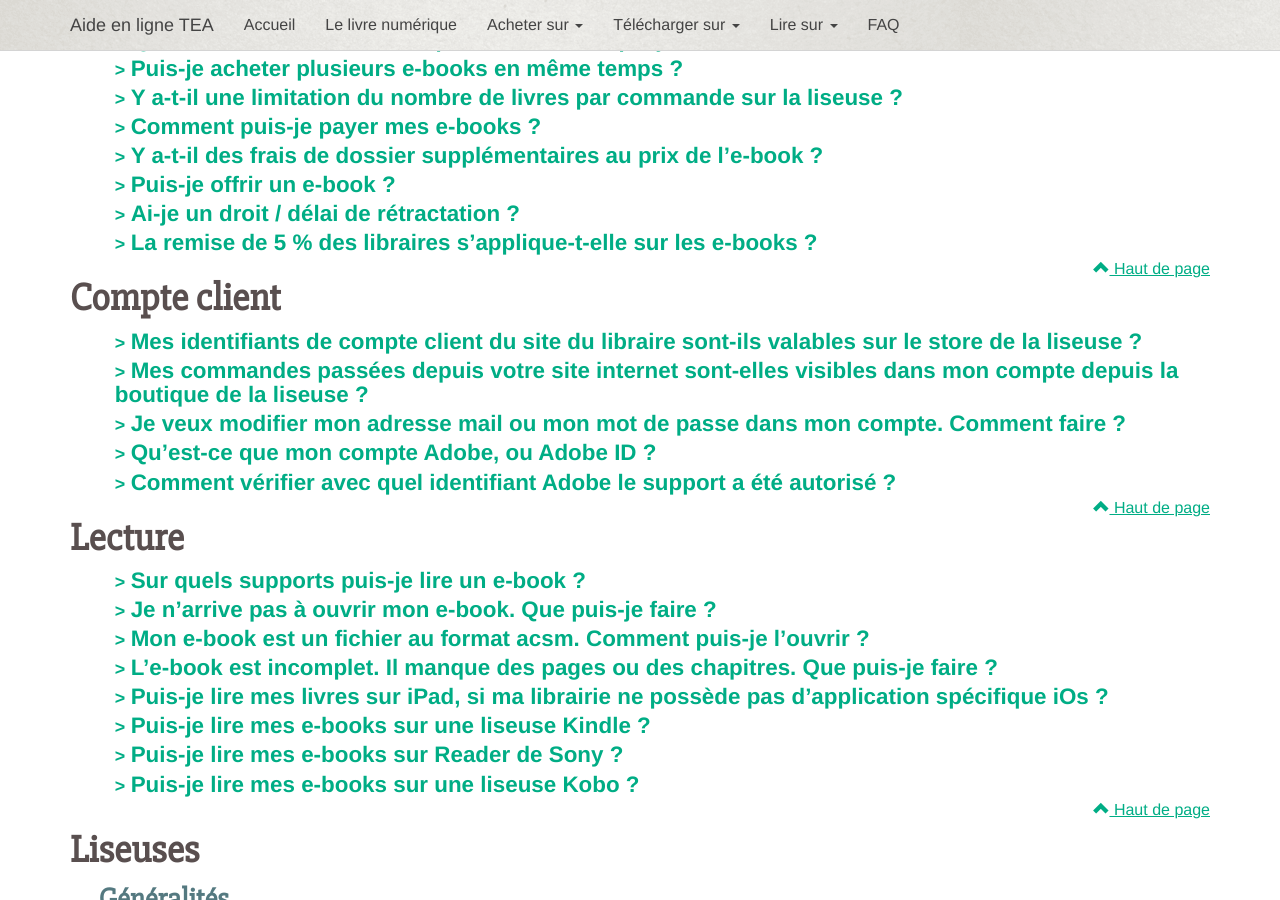
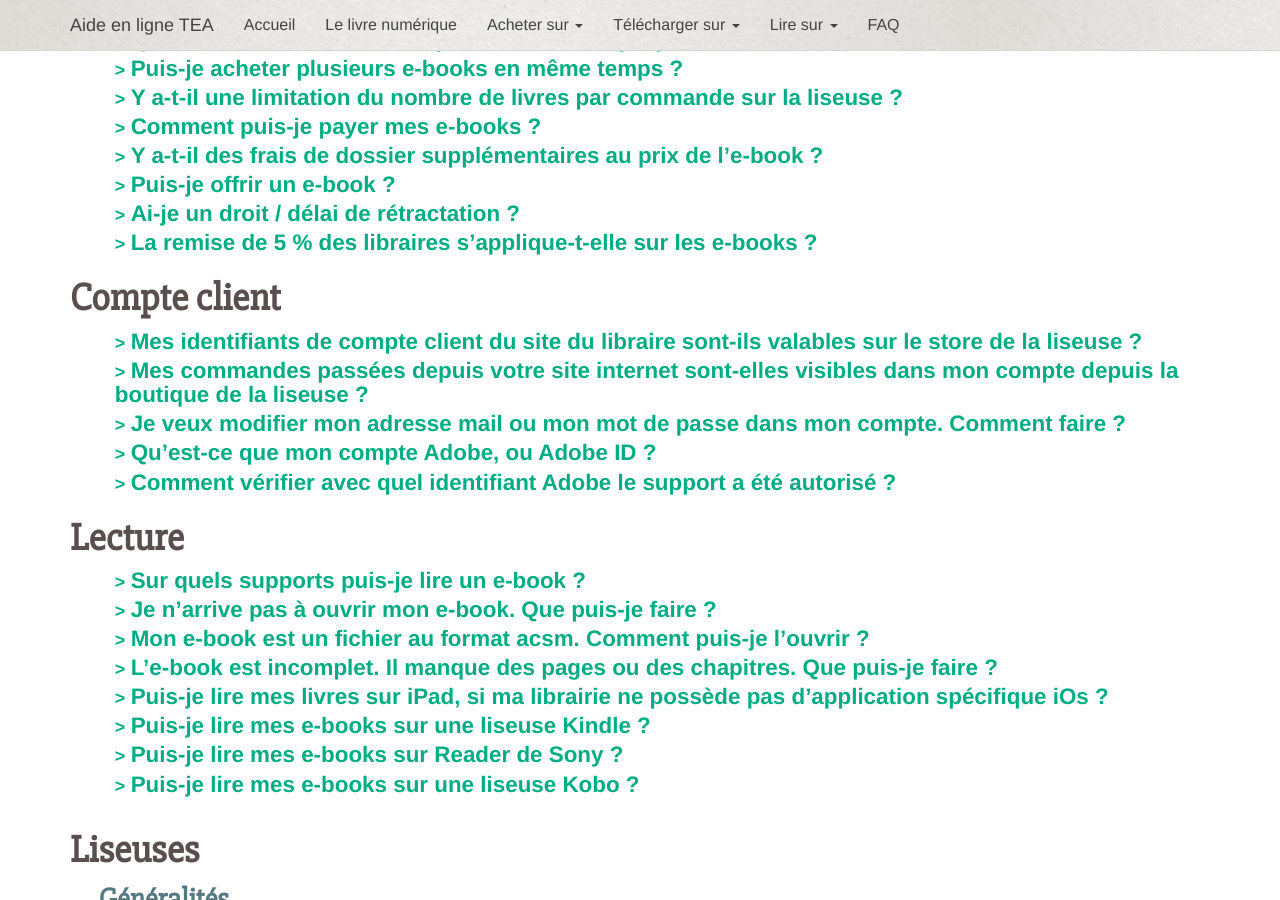
Before and after one commit to TEA-ebook/help-center, a Jekyll site: the page built from _pages/FAQ.md, in a window 1280 px wide and 900 px high, scrolled down 240 px. Built offline with Jekyll 4.4.1, drawn with Linux system fonts in a browser that asks for light colours; nearby versions of some CDN libraries; Markdown is read by kramdown in place of the engine named in the settings; some of the changed text lies outside the part shown.

Commit message:
Rm: useless link to top page

```diff
--- a/_pages/FAQ.md
+++ b/_pages/FAQ.md
@@ -26,8 +26,6 @@ title: Foire Aux Questions
 
 ####[La remise de 5 % des libraires s’applique-t-elle sur les e-books ?](/faq-achat/#remise-libraires)
 
-<p class="pull-right"><a href="#"><span class="glyphicon glyphicon-chevron-up" aria-hidden="true"></span> Haut de page</a></p>
-
 ##[Compte client](/faq-comptes/)
 
 ####[Mes identifiants de compte client du site du libraire sont-ils valables sur le store de la liseuse ?](/faq-comptes/#identifiants)
@@ -39,8 +37,6 @@ title: Foire Aux Questions
 ####[Qu'est-ce que mon compte Adobe, ou Adobe ID ?](/faq-comptes/#compte-adobe)
 
 ####[Comment vérifier avec quel identifiant Adobe le support a été autorisé ?](/faq-comptes/#identifiant-adobe)
-
-<p class="pull-right"><a href="#"><span class="glyphicon glyphicon-chevron-up" aria-hidden="true"></span> Haut de page</a></p>
 
 ##[Lecture](/faq-lecture/)
 
@@ -59,8 +55,6 @@ title: Foire Aux Questions
 ####[Puis-je lire mes e-books sur Reader de Sony ?](/faq-lecture/#lire-sony)
 
 ####[Puis-je lire mes e-books sur une liseuse Kobo ?](/faq-lecture/#lire-kobo)
-
-<p class="pull-right"><a href="#"><span class="glyphicon glyphicon-chevron-up" aria-hidden="true"></span> Haut de page</a></p>
 
 {% include anchor.html id="liseuse" label="Liseuse" %}
 ##[Liseuses](/faq-liseuse/)
@@ -125,15 +119,11 @@ title: Foire Aux Questions
 
 ####[Je ne peux pas voir un fichier que je viens de transférer.](/faq-liseuse/#pas-voir-fichier)
 
-<p class="pull-right"><a href="#"><span class="glyphicon glyphicon-chevron-up" aria-hidden="true"></span> Haut de page</a></p>
-
 ##[Téléchargement](/faq-telechargement/)
 
 ####[Après avoir acheté un e-book, où puis-je le récupérer ?](/faq-telechargement/#recuperer-ebook)
 
 ####[Je n’arrive pas à télécharger mon e-book sur mon ordinateur ?](/faq-telechargement/#pas-telecharger-ebook)
-
-<p class="pull-right"><a href="#"><span class="glyphicon glyphicon-chevron-up" aria-hidden="true"></span> Haut de page</a></p>
 
 ##[Les messages d'erreurs les plus courants](/faq-erreurs/)
 
@@ -151,8 +141,6 @@ title: Foire Aux Questions
 
 ####[Error check activation](/faq-erreurs/#error-check-activation)
 
-<p class="pull-right"><a href="#"><span class="glyphicon glyphicon-chevron-up" aria-hidden="true"></span> Haut de page</a></p>
-
 ##[Autres](/faq-autre/)
 
 ####[Malgré les protections, peut-on imprimer ou copier un e-book ?](/faq-autre/#imprimer-copier-ebook)
```
